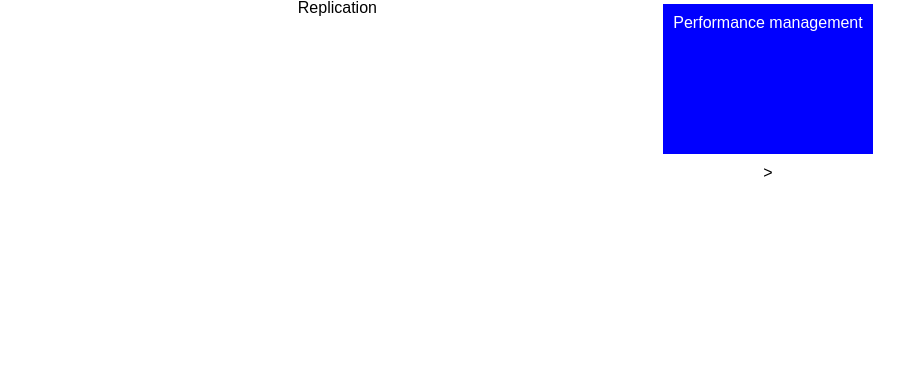
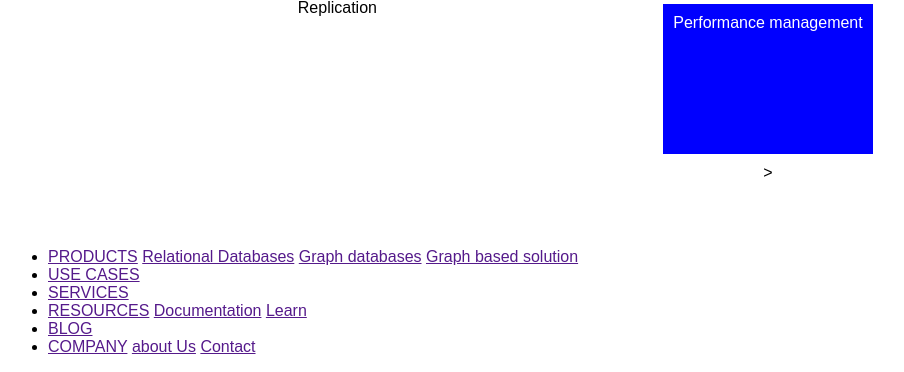
Before and after one commit to Michael-Ogaye/bitnine_pages, a Django app: page / in a window 1280 px wide. Shown: the part 3418-3790 px from the top of the page, without its empty margins (0-904 px from the left). Before the commit the page ends 3595 px from the top, so only its background shows below. Run offline with Django 4.2, Linux system fonts and the light colour scheme; a user stored in the database is signed in; some web fonts are replaced.

Commit message:
Update home.html
bottom

```diff
--- a/bitapp/templates/bitapp/home.html
+++ b/bitapp/templates/bitapp/home.html
@@ -444,7 +444,7 @@
         <div class="lef-c">
             <div class="middle">
                 <a href="#Search"><i class="fa-solid fa-magnifying-glass"></i></a>
-                <a href="#contact">Contact</a>
+                <a href="{% url 'logout'%}">LOGOUT</a>
             </div>
             <div>
                 <ul class="st ">
@@ -737,6 +737,36 @@
         </div>
     </section>
 
+<section class="bottom">
+     <div class="btlist">
+            <ul class="lesta">
+                <li class="">
+                    <a href="">PRODUCTS</a>
+                     <a href="">Relational Databases</a>
+                     <a href="">Graph databases</a>
+                     <a href="">Graph based solution</a>
+
+                </li>
+                <li><a href=""> USE CASES</a></li>
+                <li><a href="">SERVICES</a></li>
+                <li>
+                    <a href="">RESOURCES</a>
+                    <a href="">Documentation</a>
+                    <a href="">Learn</a>
+                </li>
+                <li><a href=""> BLOG</a></li>
+                <li>
+                    <a href=""> COMPANY</a>
+                    <a href=""> about Us</a>
+                    <a href=""> Contact</a>
+                </li>
+
+            </ul>
+        </div>
+
+</section>
+
+
 
 
 </body>
```
